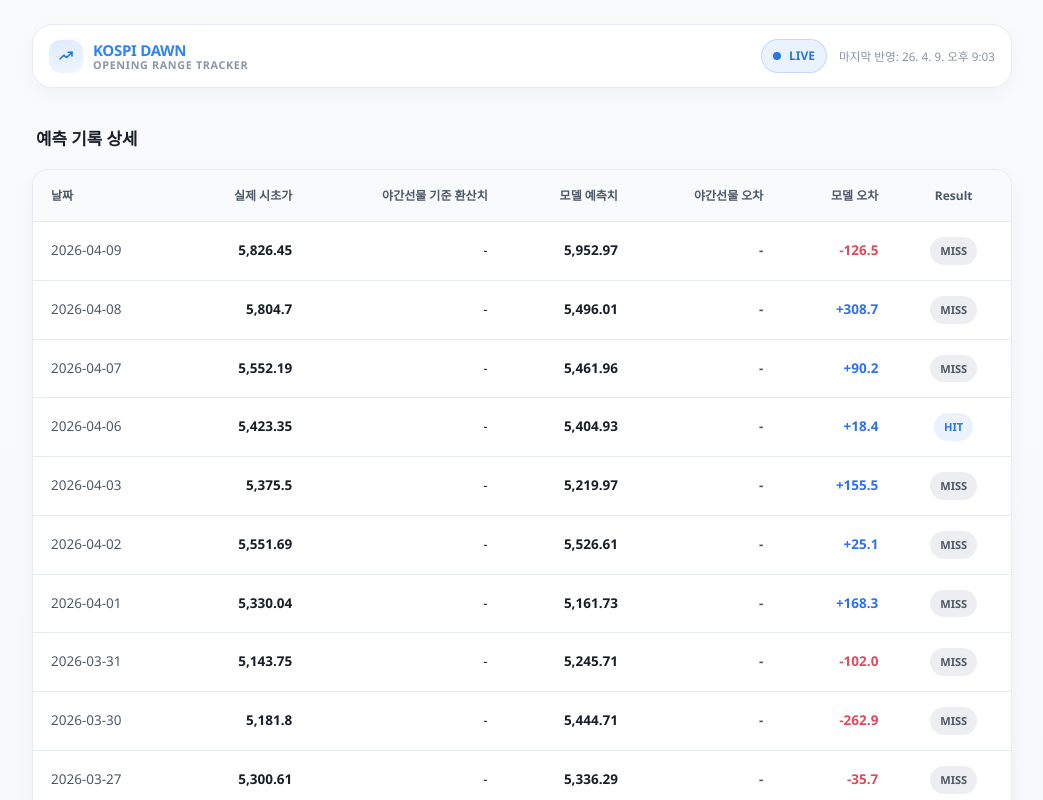
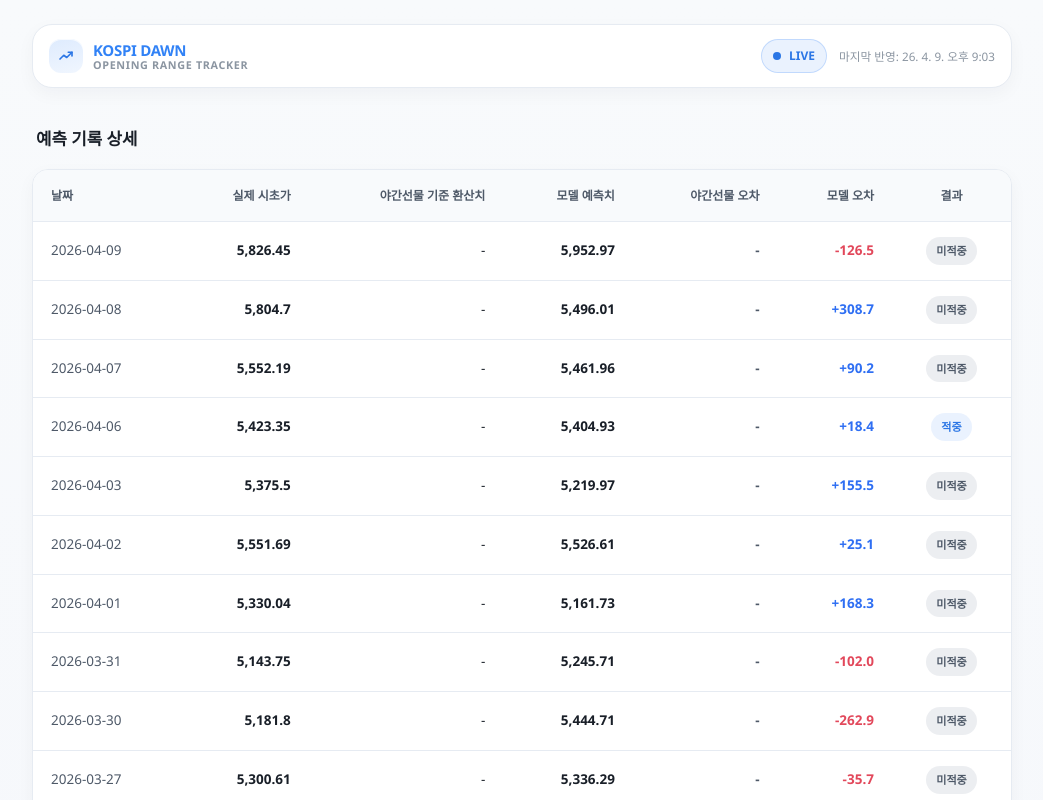
Before and after one commit to sbrpgr/kospipreview, a Next.js app in the folder frontend/: page /history in a window 1280 px wide. Shown: the top 800 px of the page, without its empty margins (118-1161 px from the left). Built offline with nearby package versions, Linux system fonts and the light colour scheme; no server answers; a web font is replaced by a local one.

Commit message:
chore: localize recent-history result labels

```diff
--- a/frontend/src/components/accuracy-table.tsx
+++ b/frontend/src/components/accuracy-table.tsx
@@ -14,7 +14,7 @@ export function AccuracyTable({ history }: { history: HistoryData }) {
             <th>모델 예측치</th>
             <th>야간선물 오차</th>
             <th>모델 오차</th>
-            <th style={{ textAlign: "center" }}>Result</th>
+            <th style={{ textAlign: "center" }}>결과</th>
           </tr>
         </thead>
         <tbody>
@@ -48,7 +48,7 @@ export function AccuracyTable({ history }: { history: HistoryData }) {
                 </td>
                 <td style={{ textAlign: "center" }}>
                   <span className={`badge ${record.hit ? "hit" : "miss"}`}>
-                    {nightError === null ? (record.hit ? "HIT" : "MISS") : modelWins ? "모델 우세" : "비교 필요"}
+                    {nightError === null ? (record.hit ? "적중" : "미적중") : modelWins ? "모델 우세" : "비교 필요"}
                   </span>
                 </td>
               </tr>
```
